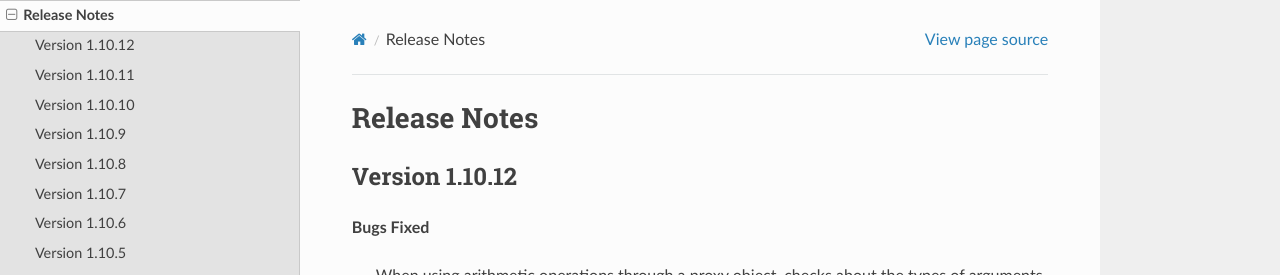
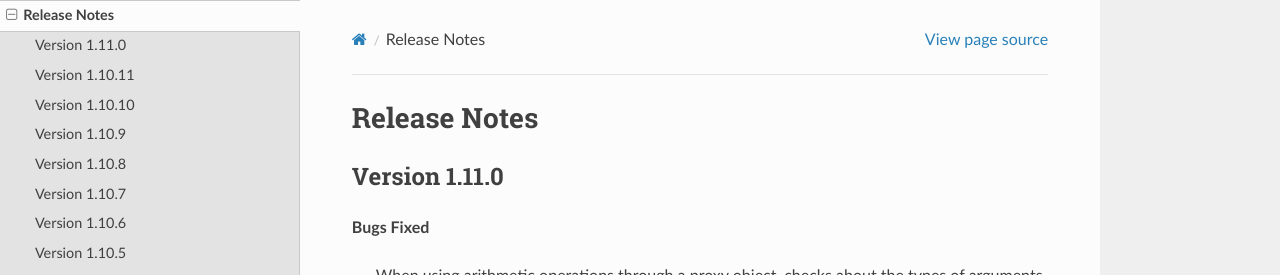
Before and after one commit to GrahamDumpleton/wrapt, a Sphinx documentation site: the page built from docs/changes.rst, in a window 1280 px wide and 900 px high. Shown: the top 275 px of the window. Built offline with Sphinx 7.4.7 and the Read the Docs theme 2.0.0, drawn with Linux system fonts in a browser that asks for light colours.

Commit message:
Skip 1.10.12 and increment to 1.11.0.

```diff
--- a/docs/changes.rst
+++ b/docs/changes.rst
@@ -1,7 +1,7 @@
 Release Notes
 =============
 
-Version 1.10.12
+Version 1.11.0
 ---------------
 
 **Bugs Fixed**
--- a/docs/conf.py
+++ b/docs/conf.py
@@ -48,9 +48,9 @@ copyright = u'2013-2018, Graham Dumpleton'
 # built documents.
 #
 # The short X.Y version.
-version = '1.10'
+version = '1.11'
 # The full version, including alpha/beta/rc tags.
-release = '1.10.12'
+release = '1.11.0'
 
 # The language for content autogenerated by Sphinx. Refer to documentation
 # for a list of supported languages.
--- a/setup.py
+++ b/setup.py
@@ -47,7 +47,7 @@ classifiers = [
 
 setup_kwargs = dict(
       name='wrapt',
-      version='1.10.12',
+      version='1.11.0',
       description='Module for decorators, wrappers and monkey patching.',
       long_description=open('README.rst').read(),
       author='Graham Dumpleton',
```
